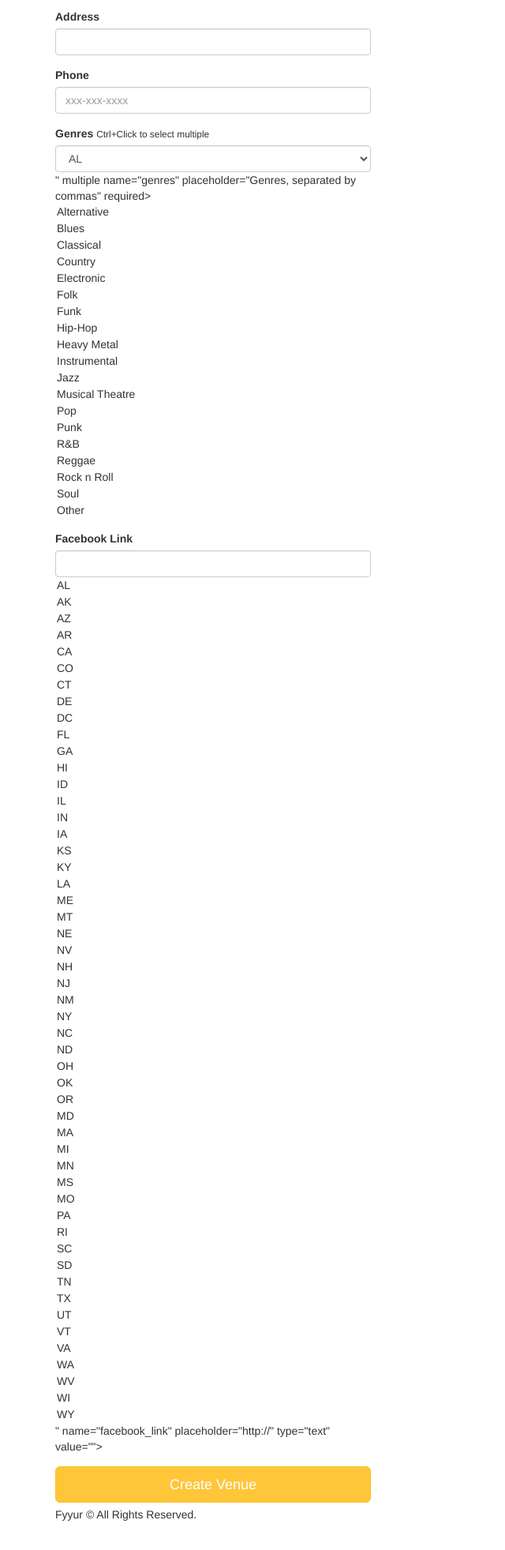
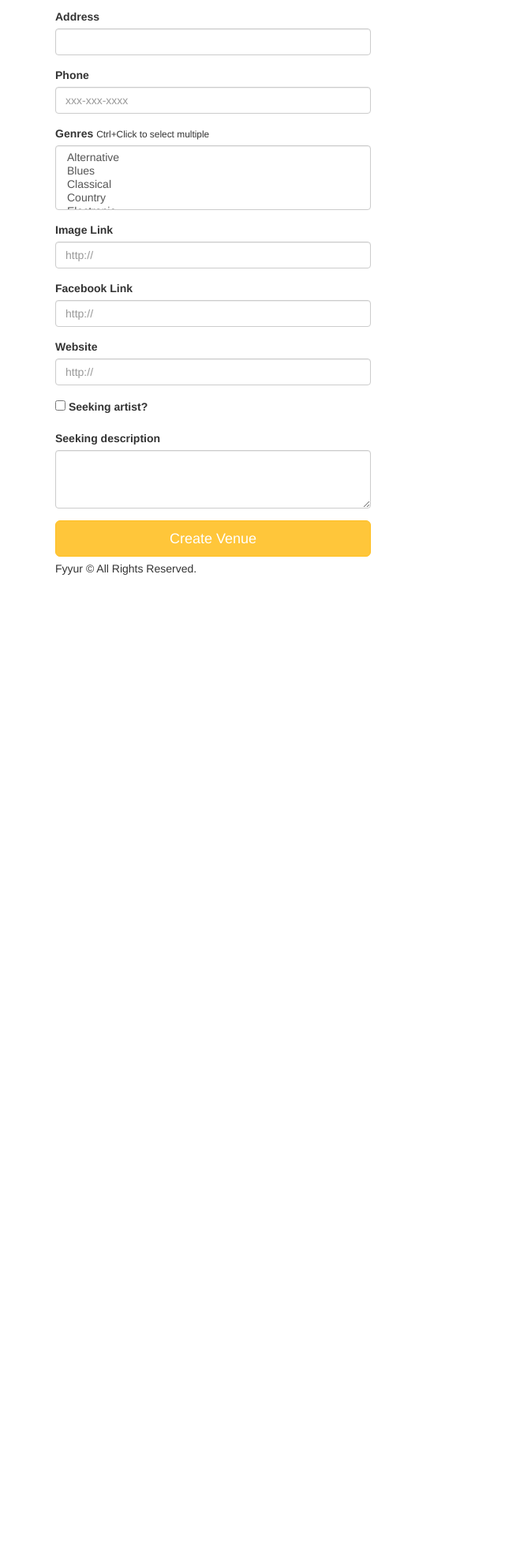
Before and after one commit to AmeenMohammed/Fyyur, a Flask app: page /venues/create in a window 1280 px wide. Shown: the part 273-2236 px from the top of the page at 79% size, without its empty margins (0-640 px from the left). After the commit the page ends 1001 px from the top, so only its background shows below. Run offline with Flask 2, Linux system fonts and the light colour scheme; some libraries are stand-ins or nearby versions.

Commit message:
Create and validate a venue and add it to database

```diff
--- a/app.py
+++ b/app.py
@@ -13,6 +13,9 @@
 from flask_wtf import Form
 from forms import *
 from flask_migrate import Migrate
+import sys
+import logging
+
 #----------------------------------------------------------------------------#
 # App Config.
 #----------------------------------------------------------------------------#
@@ -24,8 +27,9 @@
 migrate = Migrate(app, db)
 
 
-# TODO: connect to a local postgresql database
-
+logger = logging.getLogger('werkzeug') # grabs underlying WSGI logger
+handler = logging.FileHandler('error.log') # creates handler for the log file
+logger.addHandler(handler) # adds handler to the werkzeug WSGI logger
 #----------------------------------------------------------------------------#
 # Models.
 #----------------------------------------------------------------------------#
@@ -231,14 +235,48 @@
 
 @app.route('/venues/create', methods=['POST'])
 def create_venue_submission():
-  # TODO: insert form data as a new Venue record in the db, instead
-  # TODO: modify data to be the data object returned from db insertion
+  error = False
+  name = request.form['name']
+  city = request.form['city']
+  state = request.form['state']
+  address = request.form['address']
+  phone = request.form['phone']
+  genres = request.form.getlist('genres')
+  image_link = request.form['image_link']
+  facebook_link = request.form['facebook_link']
+  website_link = request.form['website_link']
+  seeking_talent = True if 'seeking_talent' in request.form else False
+  seeking_description = request.form['seeking_description']
 
-  # on successful db insert, flash success
-  flash('Venue ' + request.form['name'] + ' was successfully listed!')
-  # TODO: on unsuccessful db insert, flash an error instead.
-  # e.g., flash('An error occurred. Venue ' + data.name + ' could not be listed.')
-  # see: http://flask.pocoo.org/docs/1.0/patterns/flashing/
+  try:
+    venue = Venue(
+      name=name,
+      city=city,
+      state=state,
+      address=address,
+      phone=phone,
+      genres=genres,
+      image_link=image_link,
+      facebook_link=facebook_link,
+      website_link=website_link,
+      seeking_talent=seeking_talent,
+      seeking_description=seeking_description,
+    )
+    db.session.add(venue)
+    db.session.commit()
+  except:
+    error = True
+    db.session.rollback()
+    print(sys.exc_info())
+  finally:
+    db.session.close()
+
+  if error:
+    flash("An error occurred. Venue " + name + " could not be listed.")
+
+  if not error:
+    flash("Venue " + name + " was successfully listed!")
+
   return render_template('pages/home.html')
 
 @app.route('/venues/<venue_id>', methods=['DELETE'])
--- a/config.py
+++ b/config.py
@@ -10,5 +10,4 @@
 
 SQLALCHEMY_TRACK_MODIFICATIONS = False
 
-# TODO IMPLEMENT DATABASE URL
 SQLALCHEMY_DATABASE_URI = 'postgresql://postgres:shithappens123@localhost:5432/fyyur'
--- a/forms.py
+++ b/forms.py
@@ -1,7 +1,49 @@
 from datetime import datetime
 from flask_wtf import Form
-from wtforms import StringField, SelectField, SelectMultipleField, DateTimeField
-from wtforms.validators import DataRequired, AnyOf, URL
+from wtforms import StringField, SelectField, SelectMultipleField, DateTimeField, TextAreaField, BooleanField
+from wtforms.validators import DataRequired, AnyOf, URL, ValidationError, Regexp, Length
+from enum import Enum
+
+
+#genres validation method
+def genreValidation(genres):
+    def _validate_genre(form, field):
+        error = False
+
+        for value in field.data:
+            if value not in genres:
+                error = True
+
+        if error:
+            raise ValidationError('Not an option!')
+
+    return _validate_genre
+
+#genres options enums
+class Genres(Enum):
+    alternative = 'Alternative'
+    blues = 'Blues'
+    classical = 'Classical'
+    country = 'Country'
+    elect = 'Electronic'
+    folk = 'Folk'
+    funk = 'Funk'
+    hipHop = 'Hip-Hop'
+    heavyMetal = 'Heavy Metal'
+    instru = 'Instrumental'
+    jazz = 'Jazz'
+    musicalTheatre = 'Musical Theatre'
+    pop = 'Pop'
+    punk = 'Punk'
+    rb = 'R&B'
+    reggae = 'Reggae'
+    rockNroll = 'Rock n Roll'
+    soul = 'Soul'
+    other = 'Other'
+
+    @classmethod
+    def elements(cls):
+        return [(element.value, element.value) for element in cls]
 
 class ShowForm(Form):
     artist_id = StringField(
@@ -83,38 +125,32 @@
         'address', validators=[DataRequired()]
     )
     phone = StringField(
-        'phone'
+        'phone',
+        validators=[Regexp(
+            r'^[0-9\-\+]+$', 0,
+            message='Pls Enter a valid phone number')]
     )
     image_link = StringField(
         'image_link'
     )
     genres = SelectMultipleField(
-        # TODO implement enum restriction
-        'genres', validators=[DataRequired()],
-        choices=[
-            ('Alternative', 'Alternative'),
-            ('Blues', 'Blues'),
-            ('Classical', 'Classical'),
-            ('Country', 'Country'),
-            ('Electronic', 'Electronic'),
-            ('Folk', 'Folk'),
-            ('Funk', 'Funk'),
-            ('Hip-Hop', 'Hip-Hop'),
-            ('Heavy Metal', 'Heavy Metal'),
-            ('Instrumental', 'Instrumental'),
-            ('Jazz', 'Jazz'),
-            ('Musical Theatre', 'Musical Theatre'),
-            ('Pop', 'Pop'),
-            ('Punk', 'Punk'),
-            ('R&B', 'R&B'),
-            ('Reggae', 'Reggae'),
-            ('Rock n Roll', 'Rock n Roll'),
-            ('Soul', 'Soul'),
-            ('Other', 'Other'),
-        ]
+        'genres', validators=[
+            DataRequired(),
+            genreValidation([element.value for element in Genres])
+            ],
+        choices= Genres.elements()
     )
     facebook_link = StringField(
         'facebook_link', validators=[URL()]
+    )
+    website_link = StringField(
+        'website_link', validators=[URL()]
+    )
+    seeking_talent = BooleanField(
+        'seeking_talent'
+    )
+    seeking_description = TextAreaField(
+        'seeking_description', validators=[Length(min=10, max=500)]
     )
 
 class ArtistForm(Form):
--- a/templates/forms/new_venue.html
+++ b/templates/forms/new_venue.html
@@ -2,7 +2,7 @@
 {% block title %}New Venue{% endblock %}
 {% block content %}
   <div class="form-wrapper">
-    <form method="post" class="form">
+    <form method="post" class="form" action="/venues/create">
       <h3 class="form-heading">List a new venue <a href="{{ url_for('index') }}" title="Back to homepage"><i class="fa fa-home pull-right"></i></a></h3>
       <div class="form-group">
         <label for="name">Name</label>
@@ -30,11 +30,32 @@
       <div class="form-group">
         <label for="genres">Genres</label>
         <small>Ctrl+Click to select multiple</small>
-        {{ form.genres(class_ = 'form-control', placeholder='Genres, separated by commas', id=form.state, autofocus = true) }}
+        {{ form.genres(class_ = 'form-control', multiple="multiple", placeholder='Genres', autofocus = true) }}
       </div>
+
       <div class="form-group">
-          <label for="genres">Facebook Link</label>
-          {{ form.facebook_link(class_ = 'form-control', placeholder='http://', id=form.state, autofocus = true) }}
+        <label for="image_link">Image Link</label>
+        {{ form.image_link(class_ = 'form-control', placeholder='http://', autofocus = true) }}
+      </div>
+
+      <div class="form-group">
+          <label for="facebook_link">Facebook Link</label>
+          {{ form.facebook_link(class_ = 'form-control', placeholder='http://', autofocus = true) }}
+        </div>
+
+        <div class="form-group">
+          <label for="website_link">Website</label>
+          {{ form.website_link(class_ = 'form-control', placeholder='http://', autofocus = true) }}
+        </div>
+
+        <div class="form-group">
+          {{ form.seeking_talent() }}
+          <label for="seeking_talent">Seeking artist?</label>
+        </div>
+
+        <div class="form-group">
+          <label for="seeking_description">Seeking description</label>
+          {{ form.seeking_description(class_ = 'form-control', rows='3', autofocus = true) }}
         </div>
       <input type="submit" value="Create Venue" class="btn btn-primary btn-lg btn-block">
     </form>
```
Also changed, not shown: 2 other files.
